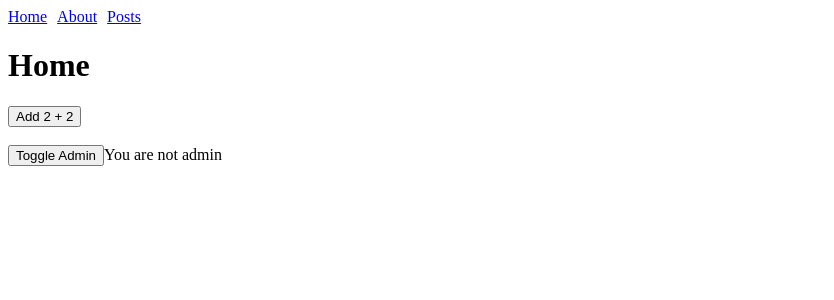
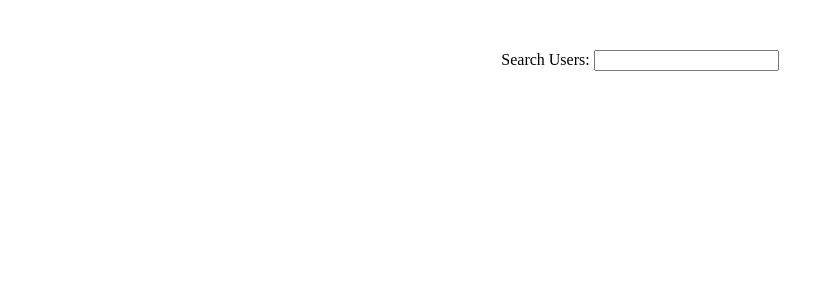
Before and after one commit to DEV00000001/Practice, a React (Vite) app: page / in a window 1280 px wide. Shown: the top 300 px of the page, without its empty margins (0-834 px from the left). Built offline with nearby package versions, Linux system fonts and the light colour scheme.

Commit message:
add-example-for-debounce-and-throttle

```diff
--- a/src/App.jsx
+++ b/src/App.jsx
@@ -5,6 +5,7 @@ import NavWrapper from "./course/lesson3-code-splitting/NavWrapper";
 // import About from "./course/lesson3-code-splitting/About";
 // import Post from "./course/lesson3-code-splitting/Post";
 import { lazy } from "react";
+import Lesson4_0 from "./course/lesson4-debounce-throttle";
 // code splitting / lazy loading : it means loading the code only when it is needed
 // this is useful for large components or libraries that are not needed immediately
 const About = lazy(() => wait(1000).then(() => import("./course/lesson3-code-splitting/About")));
@@ -18,13 +19,14 @@ function App() {
       {/* <Lesson1_2/> */}
       {/* <Lesson2_0/> */}
       {/* <Lesson2_1 /> */}
-      <Routes>
+      <Lesson4_0 />
+      {/* <Routes>
         <Route path="/" element={<NavWrapper />}>
           <Route index element={<Home/>} />
           <Route path="about" element={<About />} />
           <Route path="posts" element={<Post />} />
         </Route>
-      </Routes>
+      </Routes> */}
     </>
   );
 }
--- /dev/null
+++ b/src/course/lesson4-debounce-throttle/index.jsx
@@ -0,0 +1,36 @@
+import React from 'react'
+
+function Lesson4_0() {
+  const [results, setResults] = React.useState([]);
+  const [searchText, SetSearchText] = React.useState("");
+  console.log("Render: ", results);
+
+
+  const handleInputChange = (e) => {
+    SetSearchText(e.target.value);
+    fetch(`https://dummyjson.com/users/search?q=${e.target.value}`)
+      .then(res => res.json())
+      .then(data => setResults(data.users))
+      .catch(err => console.error(err));
+  };
+
+  return (
+    <div style={{display: "flex", alignItems: "center", flexDirection: "column", gap: "20px", marginTop: "50px"}}>
+      <div>
+        Search Users: {" "}
+        <input
+          type="text"
+          value={searchText}
+          onChange={handleInputChange}
+        />
+      </div>
+      {results.length > 0 && (
+        <ul>
+          {results.map((result) => (  <li key={result.id}>{result.firstName} {result.lastName}</li>))}
+        </ul>
+      )}
+    </div>
+  )
+}
+
+export default Lesson4_0
```
